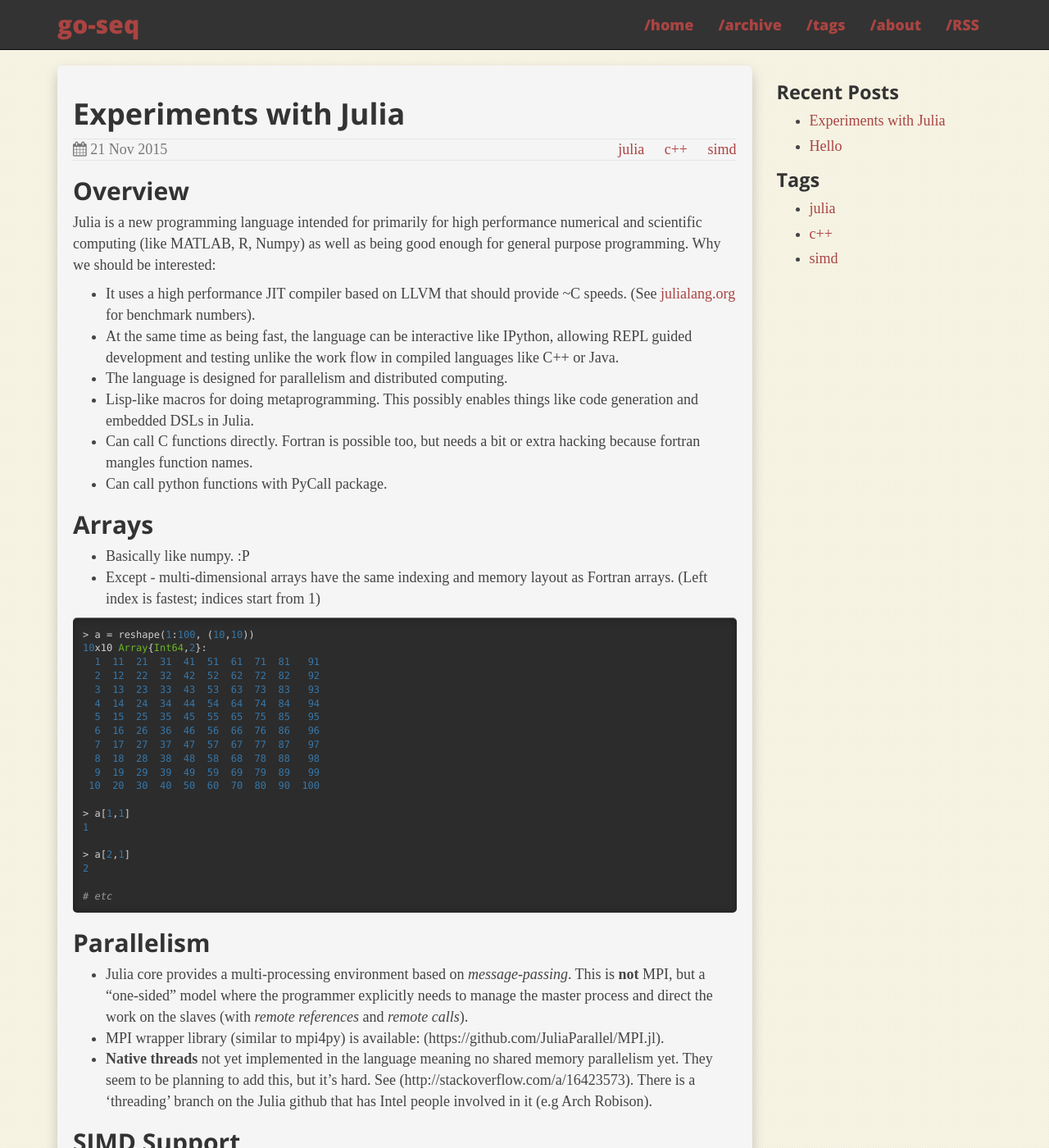
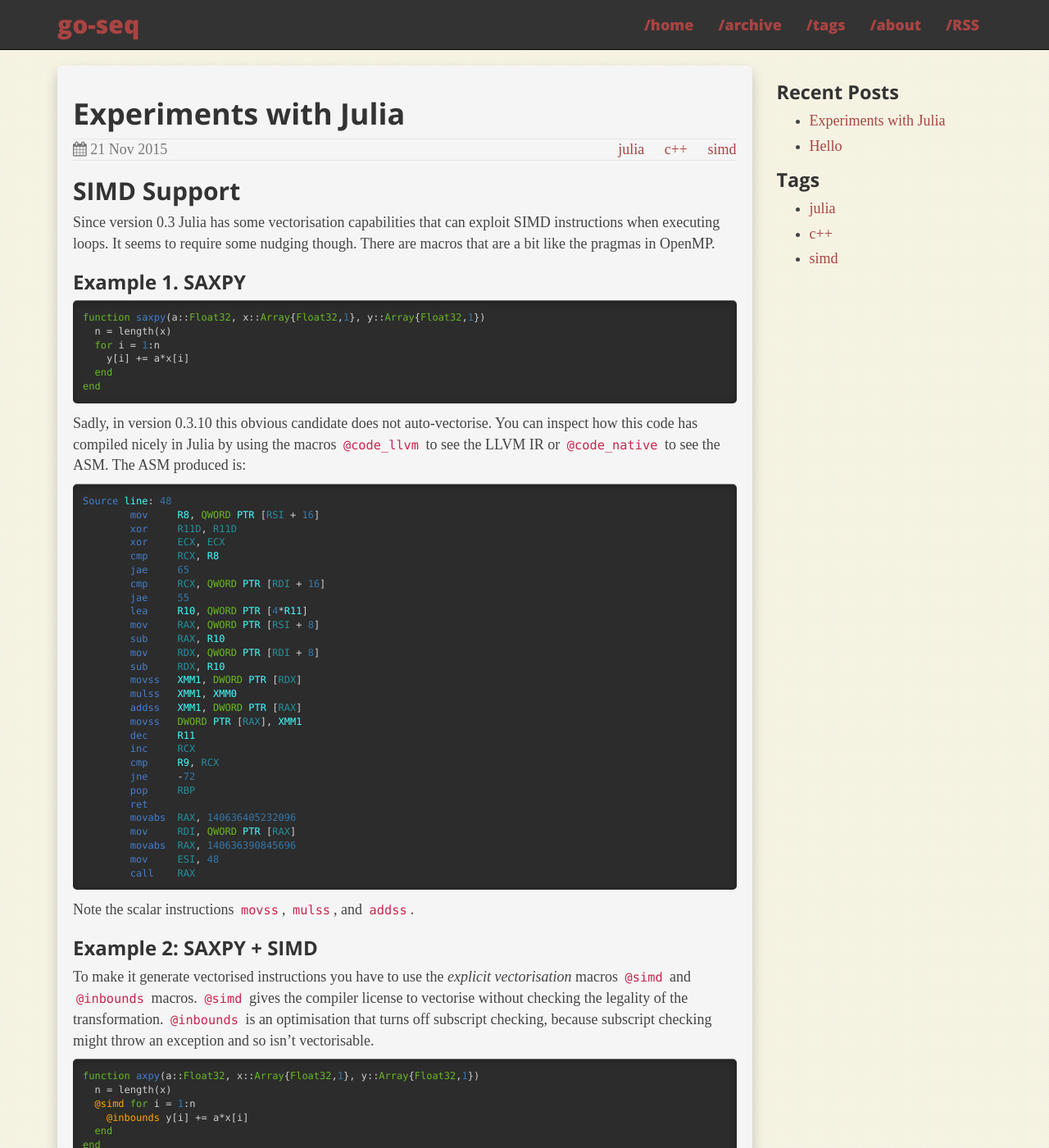
Before and after one commit to trungnt11/trungnt11.github.io, a Jekyll site: the page built from _posts/2015-11-21-julia.md, in a window 1280 px wide and 1400 px high. Shown: the whole window at 82% size. Built offline with Jekyll 4.4.1, drawn with Linux system fonts in a browser that asks for light colours; some web fonts are replaced; Markdown is read by kramdown in place of the engine named in the settings; some of the changed text lies outside the part shown.

Commit message:
removing old stuff from julia post

````diff
--- a/_posts/2015-11-21-julia.md
+++ b/_posts/2015-11-21-julia.md
@@ -5,54 +5,6 @@ date: 2015-11-21
 comments: false
 tags: julia c++ simd
 ---
-
-## Overview
-
-Julia is a new programming language intended for primarily for high performance numerical and scientific computing (like MATLAB, R, Numpy) as well as being good enough for general purpose programming.
-Why we should be interested:
-
-* It uses a high performance JIT compiler based on LLVM that should provide ~C speeds. (See [julialang.org](julialang.org) for benchmark numbers).
-* At the same time as being fast, the language can be interactive like IPython, allowing REPL guided development and testing unlike the work flow in compiled languages like C++ or Java.
-* The language is designed for parallelism and distributed computing.
-* Lisp-like macros for doing metaprogramming. This possibly enables things like code generation and embedded DSLs in Julia.
-* Can call C functions directly. Fortran is possible too, but needs a bit or extra hacking because fortran mangles function names.
-* Can call python functions with PyCall package.
-
-## Arrays
-
-* Basically like numpy. :P
-* Except - multi-dimensional arrays have the same indexing and memory layout as Fortran arrays. (Left index is fastest; indices start from 1)
-
-
-```julia
-> a = reshape(1:100, (10,10))
-10x10 Array{Int64,2}:
-  1  11  21  31  41  51  61  71  81   91
-  2  12  22  32  42  52  62  72  82   92
-  3  13  23  33  43  53  63  73  83   93
-  4  14  24  34  44  54  64  74  84   94
-  5  15  25  35  45  55  65  75  85   95
-  6  16  26  36  46  56  66  76  86   96
-  7  17  27  37  47  57  67  77  87   97
-  8  18  28  38  48  58  68  78  88   98
-  9  19  29  39  49  59  69  79  89   99
- 10  20  30  40  50  60  70  80  90  100
-
-> a[1,1]
-1
-
-> a[2,1]
-2
-
-# etc
-```
-
-## Parallelism
-
-* Julia core provides a multi-processing environment based on *message-passing*. This is **not** MPI, but a "one-sided" model where the programmer explicitly needs to manage the master process and direct the work on the slaves (with *remote references* and *remote calls*).
-* MPI wrapper library (similar to mpi4py) is available: (https://github.com/JuliaParallel/MPI.jl).
-* **Native threads** not yet implemented in the language meaning no shared memory parallelism yet. They seem to be planning to add this, but it's hard. See (http://stackoverflow.com/a/16423573). There is a 'threading' branch on the Julia github that has Intel people involved in it (e.g Arch Robison).
-
 
 ## SIMD Support
 
@@ -431,13 +383,3 @@ The best time in C\+\+ is only 1.4x better than the best time in Julia. Inspecti
 
 #### Notes
 The thing holding back performance in the Julia code was the use of `u[i,j]^3` instead of `u[i,j]*u[i,j]*u[i,j]`. The former version compiles to a call of `pow(double, double)` from libm! The latter does what you expect. This is a [known bug](https://github.com/JuliaLang/julia/issues/2741). Fixed when Julia is built against LLVM 3.6. Version I'm using is built with LLVM v3.4.
-
-
-## Debugging
-
-Debugging isn't very mature yet. There is a prototype interactove debugger Debug.jl.
-
-## Editors
-
-* Juno -- Editor built on Light Table. Gives inlined REPL, plots etc for REPL driven development inside the editor.
-* Juypter notebook -- IPython notebook, but in Julia.
````
